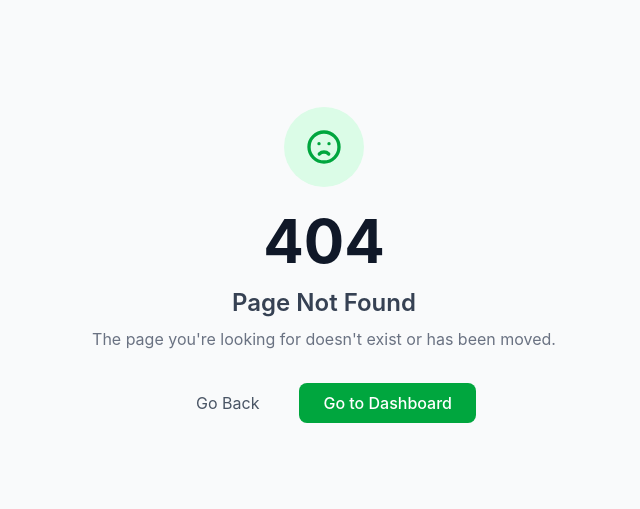
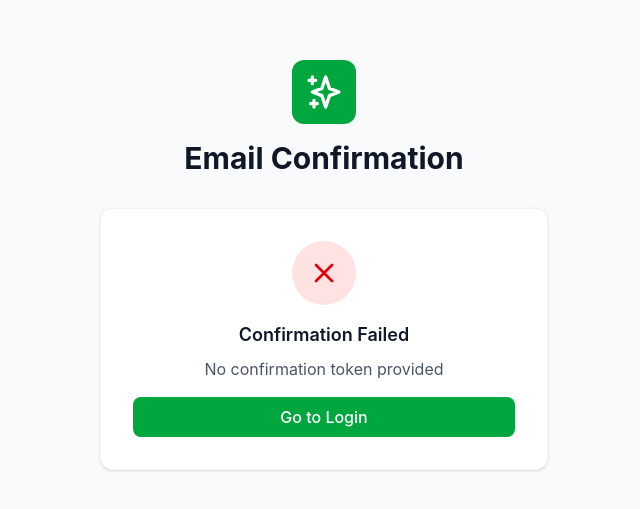
Before and after one commit to Green-Future-Society/greeen-future-society-ui, a Vue app: page /confirm in a window 1280 px wide. Before the commit this address had no page. Shown: the part 135-644 px from the top of the page, without its empty margins (316-956 px from the left). Built offline with nearby package versions, Linux system fonts and the light colour scheme.

Commit message:
add email confirmation page

```diff
--- a/src/router/index.ts
+++ b/src/router/index.ts
@@ -25,6 +25,12 @@ const router = createRouter({
       path: '/forgot-password',
       name: 'forgot-password',
       component: () => import('@/views/auth/ForgotPasswordView.vue'),
+      meta: { requiresGuest: true }
+    },
+    {
+      path: '/confirm',
+      name: 'confirm-email',
+      component: () => import('@/views/auth/ConfirmEmailView.vue'),
       meta: { requiresGuest: true }
     },
     // Admin Routes
--- /dev/null
+++ b/src/views/auth/ConfirmEmailView.vue
@@ -0,0 +1,97 @@
+<script setup lang="ts">
+import { ref, onMounted } from 'vue'
+import { useRoute } from 'vue-router'
+import { authService } from '@/services/auth.service'
+
+const route = useRoute()
+
+const loading = ref(true)
+const success = ref(false)
+const error = ref('')
+
+onMounted(async () => {
+  const token = route.query.token as string
+
+  if (!token) {
+    error.value = 'No confirmation token provided'
+    loading.value = false
+    return
+  }
+
+  try {
+    await authService.confirmEmail(token)
+    success.value = true
+    error.value = ''
+
+    // Redirect to login after 3 seconds
+    setTimeout(() => {
+      window.location.href = '/login'
+    }, 3000)
+  } catch (err: any) {
+    error.value = err.response?.data?.message || 'Failed to confirm email. Please try again.'
+    success.value = false
+  } finally {
+    loading.value = false
+  }
+})
+
+function goToLogin() {
+  window.location.href = '/login'
+}
+</script>
+
+<template>
+  <div class="min-h-screen flex items-center justify-center bg-gray-50 py-12 px-4 sm:px-6 lg:px-8">
+    <div class="max-w-md w-full space-y-8">
+      <!-- Logo -->
+      <div class="text-center">
+        <div class="mx-auto w-16 h-16 bg-green-600 rounded-xl flex items-center justify-center mb-4">
+          <svg class="w-10 h-10 text-white" fill="none" stroke="currentColor" viewBox="0 0 24 24">
+            <path stroke-linecap="round" stroke-linejoin="round" stroke-width="2" d="M5 3v4M3 5h4M6 17v4m-2-2h4m5-16l2.286 6.857L21 12l-5.714 2.143L13 21l-2.286-6.857L5 12l5.714-2.143L13 3z" />
+          </svg>
+        </div>
+        <h2 class="text-3xl font-bold text-gray-900">Email Confirmation</h2>
+      </div>
+
+      <!-- Loading State -->
+      <div v-if="loading" class="bg-white rounded-xl shadow-sm border border-gray-100 p-8 text-center">
+        <div class="animate-spin rounded-full h-12 w-12 border-b-2 border-green-600 mx-auto mb-4"></div>
+        <p class="text-gray-600">Confirming your email...</p>
+      </div>
+
+      <!-- Success State -->
+      <div v-else-if="success" class="bg-white rounded-xl shadow-sm border border-gray-100 p-8 text-center">
+        <div class="w-16 h-16 bg-green-100 rounded-full flex items-center justify-center mx-auto mb-4">
+          <svg class="w-8 h-8 text-green-600" fill="none" stroke="currentColor" viewBox="0 0 24 24">
+            <path stroke-linecap="round" stroke-linejoin="round" stroke-width="2" d="M5 13l4 4L19 7" />
+          </svg>
+        </div>
+        <h3 class="text-lg font-semibold text-gray-900 mb-2">Email Confirmed!</h3>
+        <p class="text-gray-600 mb-4">Your email has been successfully confirmed. Redirecting to login...</p>
+        <button
+          @click="goToLogin"
+          class="w-full bg-green-600 text-white py-2 px-4 rounded-lg font-medium hover:bg-green-700 transition-colors"
+        >
+          Go to Login
+        </button>
+      </div>
+
+      <!-- Error State -->
+      <div v-else class="bg-white rounded-xl shadow-sm border border-gray-100 p-8 text-center">
+        <div class="w-16 h-16 bg-red-100 rounded-full flex items-center justify-center mx-auto mb-4">
+          <svg class="w-8 h-8 text-red-600" fill="none" stroke="currentColor" viewBox="0 0 24 24">
+            <path stroke-linecap="round" stroke-linejoin="round" stroke-width="2" d="M6 18L18 6M6 6l12 12" />
+          </svg>
+        </div>
+        <h3 class="text-lg font-semibold text-gray-900 mb-2">Confirmation Failed</h3>
+        <p class="text-gray-600 mb-4">{{ error }}</p>
+        <button
+          @click="goToLogin"
+          class="w-full bg-green-600 text-white py-2 px-4 rounded-lg font-medium hover:bg-green-700 transition-colors"
+        >
+          Go to Login
+        </button>
+      </div>
+    </div>
+  </div>
+</template>
```
